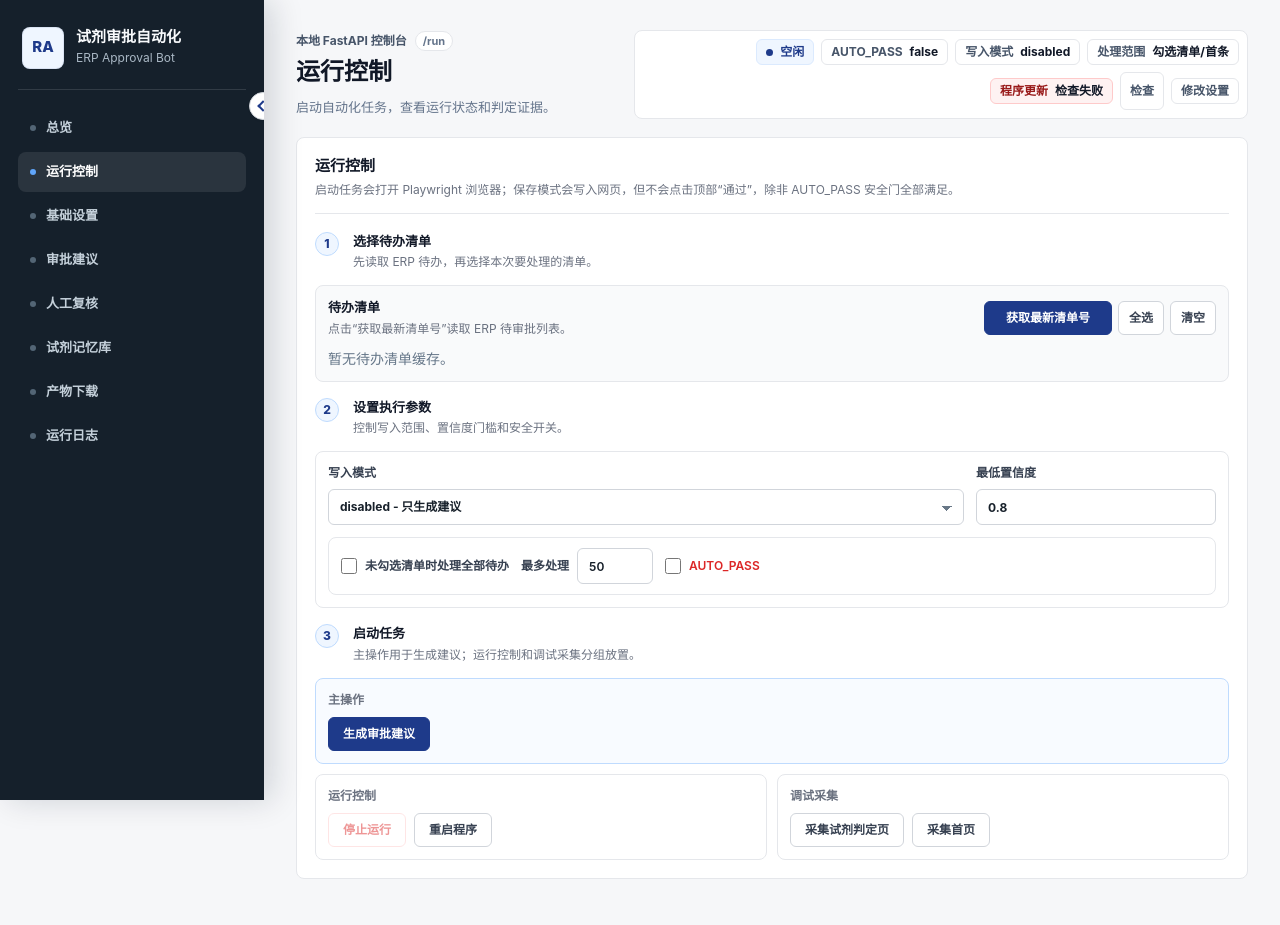
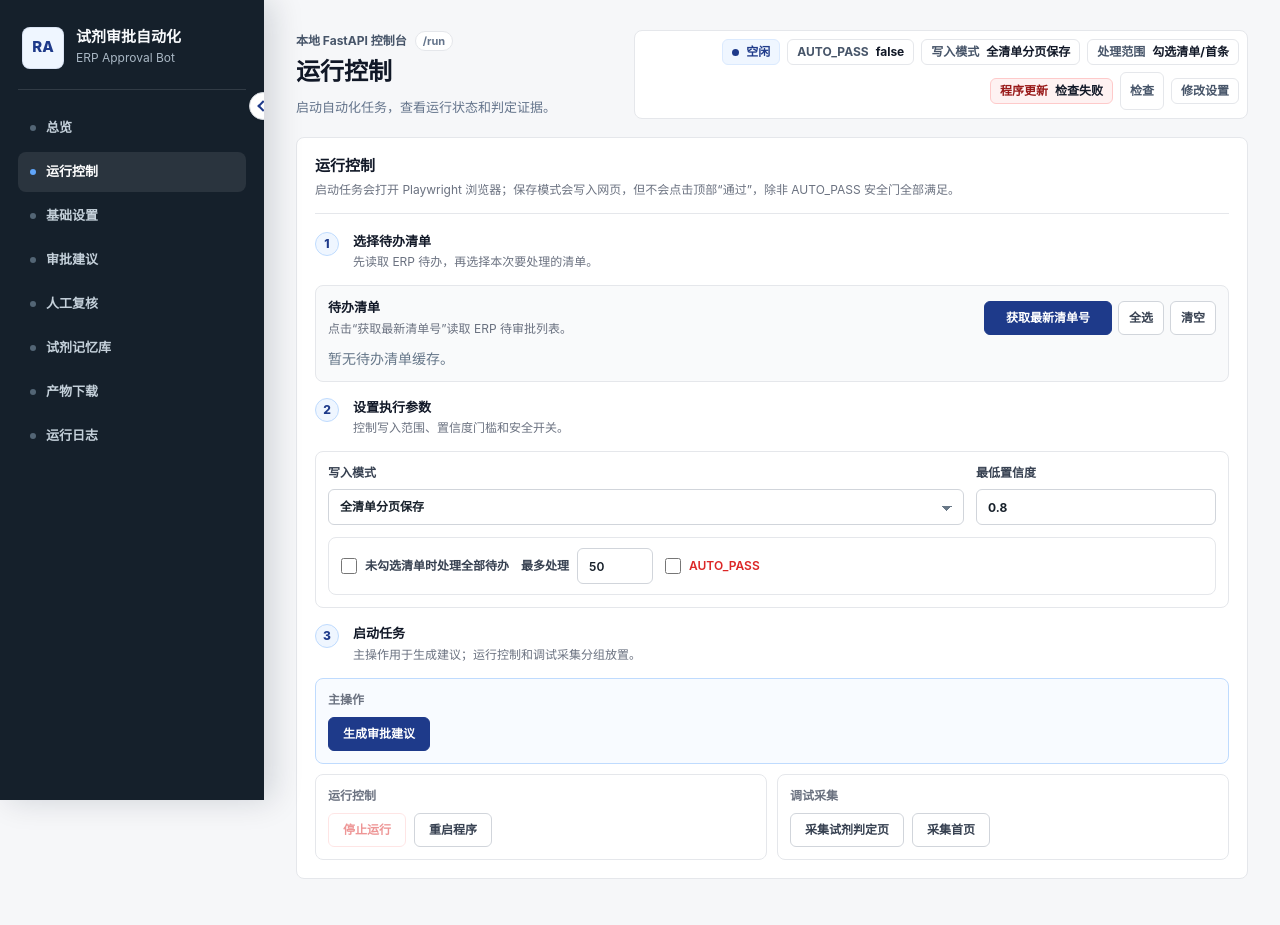
Before and after one commit to Jacky0725/erp_approval_bot, a FastAPI app: page /run in a window 1280 px wide. Run offline with FastAPI, Linux system fonts and the light colour scheme; data that the repository does not hold is empty.

Commit message:
Simplify web write modes

```diff
--- a/config/settings.yaml
+++ b/config/settings.yaml
@@ -24,7 +24,7 @@
 
 approval:
   default_action: manual_review
-  write_mode: disabled
+  write_mode: multi_page
   write_min_confidence: 0.8
   write_max_attempts: 2
   write_failure_break_limit: 1
--- a/src/approval_flow.py
+++ b/src/approval_flow.py
@@ -1784,8 +1784,8 @@
         return bool(parts) and all(part in candidates for part in parts)
 
     def approval_write_mode(self) -> str:
-        configured = (getattr(self, "settings", {}).get("approval", {}) or {}).get("write_mode", "disabled")
-        return str(os.getenv("APPROVAL_WRITE_MODE") or configured or "disabled").strip().lower()
+        configured = (getattr(self, "settings", {}).get("approval", {}) or {}).get("write_mode", "multi_page")
+        return str(os.getenv("APPROVAL_WRITE_MODE") or configured or "multi_page").strip().lower()
 
     def high_confidence_write_candidates(self, suggestions: list[dict[str, Any]]) -> list[dict[str, Any]]:
         threshold = float(os.getenv("APPROVAL_WRITE_MIN_CONFIDENCE") or getattr(self, "settings", {}).get("approval", {}).get("write_min_confidence", 0.8))
--- a/src/scheduler.py
+++ b/src/scheduler.py
@@ -53,8 +53,8 @@
         )
         result["approval_write_mode"] = (
             os.getenv("APPROVAL_WRITE_MODE")
-            or str(approval.get("write_mode") or result.get("approval_write_mode") or "disabled")
-        ).strip() or "disabled"
+            or str(approval.get("write_mode") or result.get("approval_write_mode") or "multi_page")
+        ).strip() or "multi_page"
         result["approval_write_min_confidence"] = (
             os.getenv("APPROVAL_WRITE_MIN_CONFIDENCE")
             or str(approval.get("write_min_confidence") or result.get("approval_write_min_confidence") or "0.8")
--- a/src/static/dashboard.js
+++ b/src/static/dashboard.js
@@ -30,6 +30,10 @@
     const currentLlm = dashboardData.currentLlm || { provider: "", baseUrl: "", model: "" };
     const initialRuntime = dashboardData.runtime || {};
     const initialScheduler = dashboardData.scheduler || {};
+    const approvalWriteModeLabels = {
+      multi_page: "全清单分页保存",
+      generate_library: "保存并生成试剂库",
+    };
     const logState = {
       lines: [],
       filter: "all",
@@ -77,7 +81,22 @@
     function setSelectValue(form, name, value) {
       if (!form) return;
       const field = form.querySelector(`[name="${name}"]`);
-      if (field) field.value = value || field.value;
+      if (!field) return;
+      const candidate = value || field.value;
+      if (field.tagName === "SELECT") {
+        const hasOption = Array.from(field.options || []).some((option) => option.value === candidate);
+        if (hasOption) {
+          field.value = candidate;
+        } else if (name.includes("approval_write_mode") && field.options.length) {
+          field.value = "multi_page";
+        }
+        return;
+      }
+      field.value = candidate;
+    }
+
+    function approvalWriteModeLabel(value) {
+      return approvalWriteModeLabels[value] || safe(value);
     }
 
     function setCheckbox(form, name, value) {
@@ -100,6 +119,7 @@
     setCheckbox(settingsForm, "dingtalk_at_all", initialRuntime.dingtalk_at_all || "true");
     setSelectValue(settingsForm, "scheduler_mode", initialRuntime.scheduler_mode);
     setSelectValue(settingsForm, "scheduler_approval_write_mode", initialRuntime.scheduler_approval_write_mode);
+    setText("#writeModeText", approvalWriteModeLabel(initialRuntime.approval_write_mode));
     setText("#schedulerNextRun", safe(initialScheduler.next_run_at));
     setText("#schedulerLastRun", safe(initialScheduler.last_run_at));
     setText("#schedulerLastResult", safe(initialScheduler.last_result));
@@ -392,7 +412,7 @@
           return;
         }
         if (payload.update_available) {
-          setText("#updateStateText", "发现新版本");
+          setText("#updateStateText", "有新版本");
           const assetSize = payload.asset?.size ? `${Math.ceil(payload.asset.size / 1024 / 1024)} MB` : "";
           setUpdateMessage(`发现 ${payload.latest_version}，安装包 ${assetSize}。`);
           if (installButton) installButton.disabled = !initialRuntime.app_frozen;
@@ -400,7 +420,7 @@
             setUpdateMessage(`发现 ${payload.latest_version}，但当前是源码模式，请在正式安装版中自动更新。`);
           }
         } else {
-          setText("#updateStateText", "已是最新");
+          setText("#updateStateText", "已是最新版本");
           setUpdateMessage(payload.error || "当前已经是最新版本。");
         }
       } catch (error) {
@@ -1349,7 +1369,7 @@
       setText("#startedAt", safe(status.started_at));
       setText("#finishedAt", safe(status.finished_at));
       setText("#autoPassText", safe(runtime.auto_pass));
-      setText("#writeModeText", safe(runtime.approval_write_mode));
+      setText("#writeModeText", approvalWriteModeLabel(runtime.approval_write_mode));
       setText("#processScopeText", runtime.process_all_todos === "true" ? "全部待办" : "勾选清单/首条");
       const selectedLists = selectedTodoNumbers();
       setText("#targetList", selectedLists.length ? `${selectedLists.length} 个清单` : "-");
@@ -1412,7 +1432,7 @@
           return;
         }
         if (payload.update_available) {
-          setUpdateState("update-available", `可更新 ${payload.latest_version || ""}`);
+          setUpdateState("update-available", `有新版本 ${payload.latest_version || ""}`);
           if (installButton) {
             installButton.hidden = false;
             installButton.disabled = !initialRuntime.app_frozen;
@@ -1421,7 +1441,7 @@
           setUpdateMessage(`发现 ${payload.latest_version}，安装包 ${assetSize}。`);
           return;
         }
-        setUpdateState("update-current", "已是最新");
+        setUpdateState("update-current", "已是最新版本");
         setUpdateMessage("当前已经是最新版本。");
       } catch (error) {
         setUpdateState("update-failed", "检查失败");
--- a/src/templates/partials/run.html
+++ b/src/templates/partials/run.html
@@ -43,12 +43,8 @@
               <label>
                 写入模式
                 <select name="approval_write_mode">
-                  <option value="disabled">disabled - 只生成建议</option>
-                  <option value="test_one">test_one - 单条填写测试</option>
-                  <option value="save_one">save_one - 单条保存</option>
-                  <option value="single_page">single_page - 当前页保存</option>
-                  <option value="multi_page">multi_page - 全清单分页保存</option>
-                  <option value="generate_library">generate_library - 保存并生成试剂库</option>
+                  <option value="multi_page">全清单分页保存</option>
+                  <option value="generate_library">保存并生成试剂库</option>
                 </select>
               </label>
               <label>
--- a/src/web_app.py
+++ b/src/web_app.py
@@ -31,6 +31,7 @@
     load_settings,
     manager,
     memory_summary,
+    normalize_web_write_mode,
     review_queue_summary,
     runtime_config_snapshot,
     save_runtime_config,
@@ -334,7 +335,7 @@
     target_list_numbers: Annotated[str, Form()] = "",
     process_all_todos: Annotated[str, Form()] = "",
     process_all_todos_max: Annotated[str, Form()] = "50",
-    approval_write_mode: Annotated[str, Form()] = "disabled",
+    approval_write_mode: Annotated[str, Form()] = "multi_page",
     approval_write_min_confidence: Annotated[str, Form()] = "0.8",
     approval_parallel_workers: Annotated[str, Form()] = "3",
     auto_pass: Annotated[str, Form()] = "",
@@ -409,7 +410,7 @@
     target_list_numbers: Annotated[str, Form()] = "",
     process_all_todos: Annotated[str, Form()] = "",
     process_all_todos_max: Annotated[str, Form()] = "50",
-    approval_write_mode: Annotated[str, Form()] = "disabled",
+    approval_write_mode: Annotated[str, Form()] = "multi_page",
     approval_write_min_confidence: Annotated[str, Form()] = "0.8",
     auto_pass: Annotated[str, Form()] = "false",
 ) -> JSONResponse:
@@ -499,7 +500,7 @@
         "TARGET_LIST_NUMBERS": target_list_numbers.strip(),
         "PROCESS_ALL_TODOS": normalize_checkbox(process_all_todos),
         "PROCESS_ALL_TODOS_MAX": process_all_todos_max.strip() or "50",
-        "APPROVAL_WRITE_MODE": approval_write_mode.strip() or "disabled",
+        "APPROVAL_WRITE_MODE": normalize_web_write_mode(approval_write_mode),
         "APPROVAL_WRITE_MIN_CONFIDENCE": approval_write_min_confidence.strip() or "0.8",
         "AUTO_PASS": normalize_checkbox(auto_pass),
     }
--- a/src/web_runner.py
+++ b/src/web_runner.py
@@ -53,6 +53,7 @@
 WEB_RUN_STATE_PATH = LOG_DIR / "web_run_state.yaml"
 TODO_TASKS_PATH = LOG_DIR / "todo_tasks.xlsx"
 TODO_TASKS_JSON_PATH = LOG_DIR / "todo_tasks.json"
+ALLOWED_WEB_WRITE_MODES = {"multi_page", "generate_library"}
 
 
 WORKFLOW_STEPS = [
@@ -65,6 +66,11 @@
     {"id": "rule", "label": "规则判定"},
     {"id": "write", "label": "网页写入"},
 ]
+
+
+def normalize_web_write_mode(value: str | None, *, default: str = "multi_page") -> str:
+    mode = str(value or "").strip().lower()
+    return mode if mode in ALLOWED_WEB_WRITE_MODES else default
 
 
 BLOCKING_REVIEW_STATUSES = {
@@ -1339,9 +1345,11 @@
         "target_list_number": os.getenv("TARGET_LIST_NUMBER", ""),
         "process_all_todos": os.getenv("PROCESS_ALL_TODOS", "false"),
         "process_all_todos_max": os.getenv("PROCESS_ALL_TODOS_MAX", "50"),
-        "approval_write_mode": os.getenv(
-            "APPROVAL_WRITE_MODE",
-            str(approval.get("write_mode", "disabled")),
+        "approval_write_mode": normalize_web_write_mode(
+            os.getenv(
+                "APPROVAL_WRITE_MODE",
+                str(approval.get("write_mode", "multi_page")),
+            )
         ),
         "approval_write_min_confidence": os.getenv(
             "APPROVAL_WRITE_MIN_CONFIDENCE",
@@ -1357,7 +1365,7 @@
         "scheduler_daily_time": schedule.get("daily_time", "16:00"),
         "scheduler_use_default_run_policy": "true" if schedule.get("use_default_run_policy", True) else "false",
         "scheduler_process_all_todos_max": str(schedule.get("process_all_todos_max", 50)),
-        "scheduler_approval_write_mode": schedule.get("approval_write_mode", "multi_page"),
+        "scheduler_approval_write_mode": normalize_web_write_mode(str(schedule.get("approval_write_mode", "multi_page"))),
         "scheduler_approval_write_min_confidence": str(schedule.get("approval_write_min_confidence", "0.8")),
         "scheduler_auto_pass": "true" if schedule.get("auto_pass") else "false",
         "scheduler_skip_manual_review_lists": "true" if schedule.get("skip_manual_review_lists", True) else "false",
@@ -1392,7 +1400,7 @@
         "TARGET_LIST_NUMBER": form.get("target_list_number", "").strip(),
         "PROCESS_ALL_TODOS": form.get("process_all_todos", "false").strip().lower(),
         "PROCESS_ALL_TODOS_MAX": form.get("process_all_todos_max", "50").strip() or "50",
-        "APPROVAL_WRITE_MODE": form.get("approval_write_mode", "disabled").strip() or "disabled",
+        "APPROVAL_WRITE_MODE": normalize_web_write_mode(form.get("approval_write_mode", "")),
         "APPROVAL_WRITE_MIN_CONFIDENCE": form.get("approval_write_min_confidence", "0.8").strip() or "0.8",
         "LLM_PROVIDER": provider.id,
         "LLM_BASE_URL": llm_base_url,
@@ -1457,9 +1465,9 @@
         form.get("scheduler_process_all_todos_max", ""),
         scheduler.get("process_all_todos_max", 50),
     )
-    scheduler["approval_write_mode"] = (
-        form.get("scheduler_approval_write_mode", "").strip()
-        or scheduler.get("approval_write_mode", "multi_page")
+    scheduler["approval_write_mode"] = normalize_web_write_mode(
+        form.get("scheduler_approval_write_mode", ""),
+        default=normalize_web_write_mode(str(scheduler.get("approval_write_mode", "multi_page"))),
     )
     scheduler["approval_write_min_confidence"] = (
         form.get("scheduler_approval_write_min_confidence", "").strip()
```
Also changed, not shown: src/templates/partials/settings.html (+4 -12 lines), tests/test_web_runner_workflow.py (+38 -2 lines), README.md.
